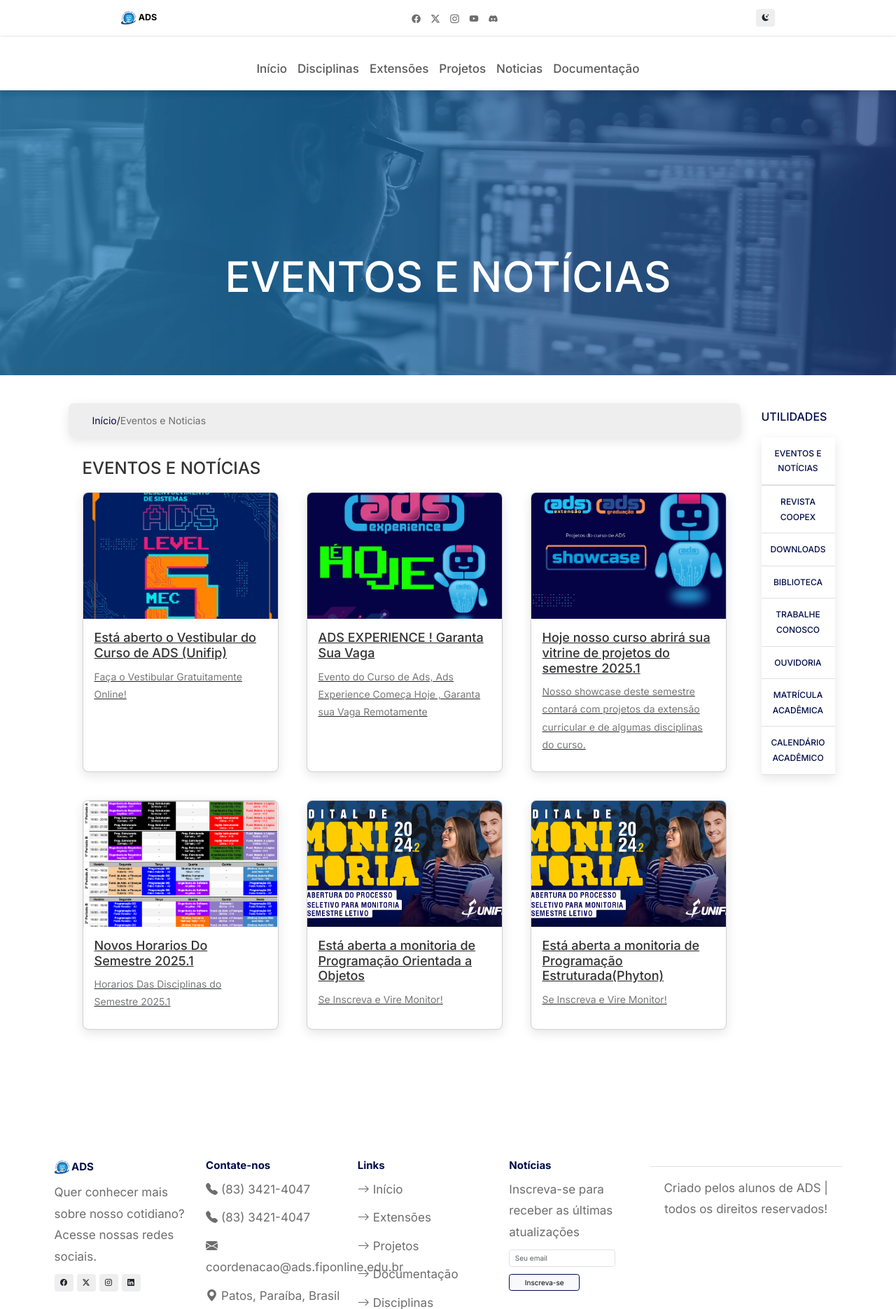
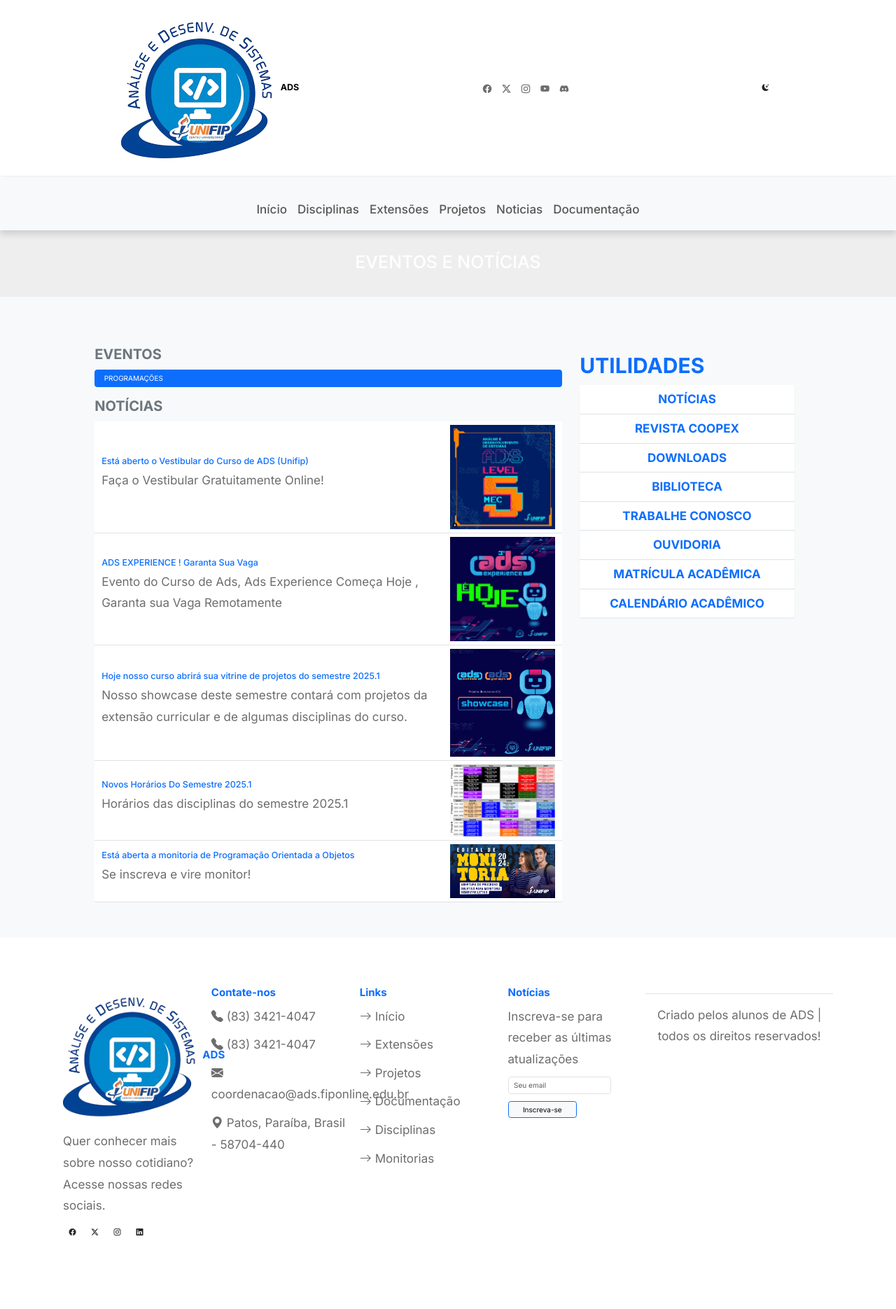
Before and after one commit to samuelvbernardo/ADS_Website, a Python web app: template adsproject/ads_app/templates/noticias.html in a window 1280 px wide. Shown: the top 1870 px of the page at 70% size. After the commit the page ends 1765 px from the top, so only its background shows below. Run offline with Jinja, Linux system fonts and the light colour scheme; the template is opened without the code that fills it, so the values that code supplies are empty.

Commit message:
Update noticias.html

```diff
--- a/adsproject/ads_app/templates/noticias.html
+++ b/adsproject/ads_app/templates/noticias.html
@@ -1,28 +1,25 @@
 <!DOCTYPE html>
-<html lang="pt-br">
+<html lang="pt-br" data-bs-theme="light">
+
 <head>
-    <meta charset="UTF-8" />
-    <meta name="viewport" content="width=device-width, initial-scale=1.0" />
-    <link rel="stylesheet" href="../style/noticias.css" />
-    <link rel="stylesheet" href="../style/style.css" />
-    <link rel="stylesheet" href="../style/media-query.css" />
+  <meta charset="UTF-8">
+  <meta name="viewport" content="width=device-width, initial-scale=1.0">
+  <title>Notícias</title>
   <link href="https://cdn.jsdelivr.net/npm/bootstrap@5.3.3/dist/css/bootstrap.min.css" rel="stylesheet" integrity="sha384-QWTKZyjpPEjISv5WaRU9OFeRpok6YctnYmDr5pNlyT2bRjXh0JMhjY6hW+ALEwIH" crossorigin="anonymous">
   <link rel="stylesheet" href="https://cdn.jsdelivr.net/npm/bootstrap-icons@1.11.3/font/bootstrap-icons.min.css">
-    <link rel="stylesheet" href="../style/documentos.css">
-    <title>Eventos e Noticias</title>
+  <link rel="stylesheet" href="../style/noticias.css"> <!-- Link para o CSS -->
 </head>
+
 <body>
-    <header>
+  <header class="">
     <nav class="navbar navbar-white bg-white m-0 p-0 pb-1">
       <section class="container-fluid pb-3 pt-3 shadow-sm">
         <div class="container-fluid d-flex justify-content-between align-items-center w-75">
-                    <!--Logo-->
           <a class="navbar-brand d-flex align-items-center" href="index.html">
             <img src="/assets/logo.png" alt="Logo do site" class="img-fluid logo">
             <span class="fw-bold ms-1">ADS</span>
           </a>
 
-                    <!--Redes Sociais-->
           <ul class="navbar-nav flex-row gap-4 me-lg-4 d-flex align-items-center d-none d-sm-flex btn-list-orange">
             <li class="nav-item">
               <i class="bi bi-facebook btn-facebook fs-5"></i>
@@ -42,14 +39,11 @@
           </ul>
 
           <div class="d-flex justify-content-between gap-3">
-                        <!--Dark mode button-->
-                        <button class="btn btn-gray btn-white-bg-orange">
-                            <i class="bi bi-moon-stars-fill"></i>
+            <button class="btn btn-gray btn-white-bg-orange" id="themeToggle">
+              <i class="bi bi-moon-stars-fill" id="themeIcon"></i>
             </button>
 
-                        <!--sandwich button nav-->
-                        <button class="navbar-toggler btn-gray d-lg-none" type="button" data-bs-toggle="collapse" data-bs-target="#navbarNavContent"
-                        aria-controls="navbarNavContent" aria-expanded="false" aria-label="Alternar navegação">
+            <button class="navbar-toggler btn-gray d-lg-none" type="button" data-bs-toggle="collapse" data-bs-target="#navbarNavContent" aria-controls="navbarNavContent" aria-expanded="false" aria-label="Alternar navegação">
               <span class="navbar-toggler-icon"></span>
             </button>
           </div>
@@ -57,8 +51,7 @@
       </section>
     </nav>
 
-        <!--navbar expandable sandwich-->
-        <nav class="navbar navbar-expand-lg bg-white bg-light shadow">
+    <nav class="navbar navbar-expand-lg bg-light shadow">
       <section class="container-fluid align-items-center pb-2">
         <div class="collapse navbar-collapse" id="navbarNavContent">
           <ul class="navbar-nav m-auto d-flex align-items-center navbar-list-orange fs-6 gap-2">
@@ -84,140 +77,110 @@
         </div>
       </section>
     </nav>
+    <nav>
+      <section class="banner-documents text-white text-center py-5">
+        <h1>EVENTOS E NOTÍCIAS</h1>
+      </section>
+    </nav>
   </header>
 
-    <section class="home" id="home">
-      <div class="content">
-        <h3>EVENTOS E NOTÍCIAS</h3>
+  <main>
+    <section class="bg-light py-5">
+      <div class="container">
+        <div class="row"><!-- Row principal -->
+
+          <!-- COLUNA ESQUERDA (NOTICIAS) -->
+          <div class="col-md-8">
+
+            <!-- Subtítulo das pastas -->
+            <h2 class="text-secondary fw-bold mb-3">EVENTOS</h2>
+
+            <!-- Pasta EVENTOS -->
+            <div class="mb-3">
+              <button class="btn btn-primary w-100 text-start" data-bs-toggle="collapse" data-bs-target="#documents-events">
+                <i class="fa-regular fa-folder me-2"></i> PROGRAMAÇÕES
+              </button>
+              <div id="documents-events" class="collapse mt-2 p-2 border rounded bg-white">
+                <ul class="list-group list-group-flush">
+                  <li class="list-group-item border-bottom"><a href="#" class="text-decoration-none"><i class="fa-regular fa-file me-2"></i> ADS CONNECTION 2022</a></li>
+                  <li class="list-group-item border-bottom"><a href="#" class="text-decoration-none"><i class="fa-regular fa-file me-2"></i> ADS EXPERIENCE 2022</a></li>
+                  <li class="list-group-item border-bottom"><a href="#" class="text-decoration-none"><i class="fa-regular fa-file me-2"></i> ADS EXPERIENCE 2022 - PROGRAMAÇÃO</a></li>
+                  <li class="list-group-item border-bottom"><a href="#" class="text-decoration-none"><i class="fa-regular fa-file me-2"></i> ADS EXPERIENCE 2022 - REGULAMENTO</a></li>
+                  <li class="list-group-item"><a href="#" class="text-decoration-none"><i class="fa-regular fa-file me-2"></i> ADS EXPERIENCE 2022 - INSCRIÇÕES</a></li>
+                </ul>
+              </div>
+            </div>
+
+            <!-- Seção NOTICIAS -->
+            <!-- Seção NOTICIAS -->
+<h2 class="fw-bold text-secondary mt-4 mb-3">NOTÍCIAS</h2>
+<ul class="list-group list-group-flush">
+  <li class="list-group-item border-bottom d-flex align-items-center">
+    <div class="flex-grow-1 me-3">
+      <h2 class="h5"><a href="./monitarians/posts/monitarian-python.html" class="text-decoration-none">Está aberto o Vestibular do Curso de ADS (Unifip)</a></h2>
+      <p>Faça o Vestibular Gratuitamente Online!</p>
+    </div>
+    <img src="../assets/noticias/LogoADS.png" alt="Imagem da notícia" class="img-fluid" style="max-width: 150px;">
+  </li>
+
+  <li class="list-group-item border-bottom d-flex align-items-center">
+    <div class="flex-grow-1 me-3">
+      <h2 class="h5"><a href="#" class="text-decoration-none">ADS EXPERIENCE ! Garanta Sua Vaga</a></h2>
+      <p>Evento do Curso de Ads, Ads Experience Começa Hoje , Garanta sua Vaga Remotamente</p>
+    </div>
+    <img src="../assets/noticias/Evento.png" alt="Imagem da notícia" class="img-fluid" style="max-width: 150px;">
+  </li>
+
+  <li class="list-group-item border-bottom d-flex align-items-center">
+    <div class="flex-grow-1 me-3">
+      <h2 class="h5"><a href="#" class="text-decoration-none">Hoje nosso curso abrirá sua vitrine de projetos do semestre 2025.1</a></h2>
+      <p>Nosso showcase deste semestre contará com projetos da extensão curricular e de algumas disciplinas do curso.</p>
+    </div>
+    <img src="../assets/noticias/Projetos.png" alt="Imagem da notícia" class="img-fluid" style="max-width: 150px;">
+  </li>
+
+  <li class="list-group-item border-bottom d-flex align-items-center">
+    <div class="flex-grow-1 me-3">
+      <h2 class="h5"><a href="#" class="text-decoration-none">Novos Horários Do Semestre 2025.1</a></h2>
+      <p>Horários das disciplinas do semestre 2025.1</p>
+    </div>
+    <img src="../assets/noticias/horarios.webp" alt="Imagem da notícia" class="img-fluid" style="max-width: 150px;">
+  </li>
+
+  <li class="list-group-item border-bottom d-flex align-items-center">
+    <div class="flex-grow-1 me-3">
+      <h2 class="h5"><a href="#" class="text-decoration-none">Está aberta a monitoria de Programação Orientada a Objetos</a></h2>
+      <p>Se inscreva e vire monitor!</p>
+    </div>
+    <img src="../assets/noticias/bg-monitorias.png" alt="Imagem da notícia" class="img-fluid" style="max-width: 150px;">
+  </li>
+</ul>
+
+          </div><!-- Fim col-md-8 -->
+
+          <div class="col-md-4">
+            <section class="utilities">
+              <h1 class="fw-bold mb-3 text-primary">UTILIDADES</h1>
+              <div class="card border-0 shadow-sm">
+                <ul class="list-group list-group-flush text-center">
+                  <li class="list-group-item"><a href="#" class="text-decoration-none fw-bold text-primary">NOTÍCIAS</a></li>
+                  <li class="list-group-item"><a href="#" class="text-decoration-none fw-bold text-primary">REVISTA COOPEX</a></li>
+                  <li class="list-group-item"><a href="#" class="text-decoration-none fw-bold text-primary">DOWNLOADS</a></li>
+                  <li class="list-group-item"><a href="#" class="text-decoration-none fw-bold text-primary">BIBLIOTECA</a></li>
+                  <li class="list-group-item"><a href="#" class="text-decoration-none fw-bold text-primary">TRABALHE CONOSCO</a></li>
+                  <li class="list-group-item"><a href="#" class="text-decoration-none fw-bold text-primary">OUVIDORIA</a></li>
+                  <li class="list-group-item"><a href="#" class="text-decoration-none fw-bold text-primary">MATRÍCULA ACADÊMICA</a></li>
+                  <li class="list-group-item"><a href="#" class="text-decoration-none fw-bold text-primary">CALENDÁRIO ACADÊMICO</a></li>
+                </ul>
               </div>
             </section>
+          </div><!-- Fim col-md-4 -->
 
-    <section class="container">
-      <section class="container-left">
-        <section class="monitarians">
-          <nav class="breadcrumb">
-            <a href="../../index.html">Início</a> / <span>Eventos e Noticias</span>
-          </nav>
+        </div><!-- Fim row -->
+      </div><!-- Fim container -->
+    </section>
+  </main>
 
-          <div class="box-main">
-            <h1>EVENTOS E NOTÍCIAS</h1>
-            <div class="news-cards">
-              <a href="./monitarians/posts/monitarian-python.html" class="card">
-                <img
-                  src="../assets/noticias/LogoADS.png"
-                  alt="Imagem da notícia"
-                />
-                <div class="card-content">
-                  <h2>
-                    Está aberto o Vestibular do Curso de ADS (Unifip)
-                  </h2>
-                  <p>
-                    Faça o Vestibular Gratuitamente Online!
-                  </p>
-                </div>
-              </a>
-
-              <a href="#" class="card">
-                <img
-                  src="../assets/noticias/Evento.png"
-                  alt="Imagem da notícia"
-                />
-                <div class="card-content">
-                  <h2>
-                    ADS EXPERIENCE ! Garanta Sua Vaga
-                  </h2>
-                  <p>
-                    Evento do Curso de Ads, Ads Experience Começa Hoje , Garanta sua Vaga Remotamente
-                  </p>
-                </div>
-              </a>
-
-              <a href="#" class="card">
-                <img
-                  src="../assets/noticias/Projetos.png"
-                  alt="Imagem da notícia"
-                />
-                <div class="card-content">
-                  <h2>
-                    Hoje nosso curso abrirá sua vitrine de projetos do semestre 2025.1
-                  </h2>
-                  <p>
-                    Nosso showcase deste semestre contará com projetos da extensão curricular e de algumas disciplinas do curso.
-                  </p>
-                </div>
-              </a>
-
-              <a href="#" class="card">
-                <img
-                  src="../assets/noticias/horarios.webp"
-                  alt="Imagem da notícia"
-                />
-                <div class="card-content">
-                  <h2>
-                    Novos Horarios Do Semestre 2025.1
-                  </h2>
-                  <p>
-                    Horarios Das Disciplinas do Semestre 2025.1
-                  </p>
-                </div>
-              </a>
-
-              <a href="#" class="card">
-                <img
-                  src="../assets/noticias/bg-monitorias.png"
-                  alt="Imagem da notícia"
-                />
-                <div class="card-content">
-                  <h2>
-                    Está aberta a monitoria de Programação Orientada a Objetos
-                  </h2>
-                  <p>
-                    Se Inscreva e Vire Monitor!
-                  </p>
-                </div>
-              </a>
-
-              <a href="#" class="card">
-                <img
-                  src="../assets/noticias/bg-monitorias.png"
-                  alt="Imagem da notícia"
-                />
-                <div class="card-content">
-                  <h2>
-                    Está aberta a monitoria de Programação Estruturada(Phyton)
-                  </h2>
-                  <p>
-                    Se Inscreva e Vire Monitor!
-                  </p>
-                </div>
-              </a>
-            </div>
-
-            <section class="student-monitarian">
-              <div class="student">
-                <img src="" alt="" />
-                <span></span>
-              </div>
-            </section>
-          </div>
-        </section>
-      </section>
-      <section class="container-right">
-        <section class="utilities">
-          <h1>UTILIDADES</h1>
-          <ul class="utilities-list">
-            <li><a href="./noticias.html" class="links">EVENTOS E NOTÍCIAS</a><li>
-            <li><a href="#">REVISTA COOPEX</a></li>
-            <li><a href="#">DOWNLOADS</a></li>
-            <li><a href="#">BIBLIOTECA</a></li>
-            <li><a href="#">TRABALHE CONOSCO</a></li>
-            <li><a href="#">OUVIDORIA</a></li>
-            <li><a href="#">MATRÍCULA ACADÊMICA</a></li>
-            <li><a href="#">CALENDÁRIO ACADÊMICO</a></li>
-          </ul>
-        </section>
-      </section>
-    </section>
 
   <footer class="bg-white py-5 text-primary">
     <section class="container">
@@ -277,5 +240,9 @@
       </div>
     </section>
   </footer>
+
+  <script src="https://cdn.jsdelivr.net/npm/bootstrap@5.3.3/dist/js/bootstrap.bundle.min.js" integrity="sha384-YvpcrYf0tY3lHB60NNkmXc5s9fDVZLESaAA55NDzOxhy9GkcIdslK1eN7N6jIeHz" crossorigin="anonymous"></script>
+  <script src="../js/darkMode.js"></script>
 </body>
+
 </html>
```
Lines whose indentation alone changed are shown as unchanged.
